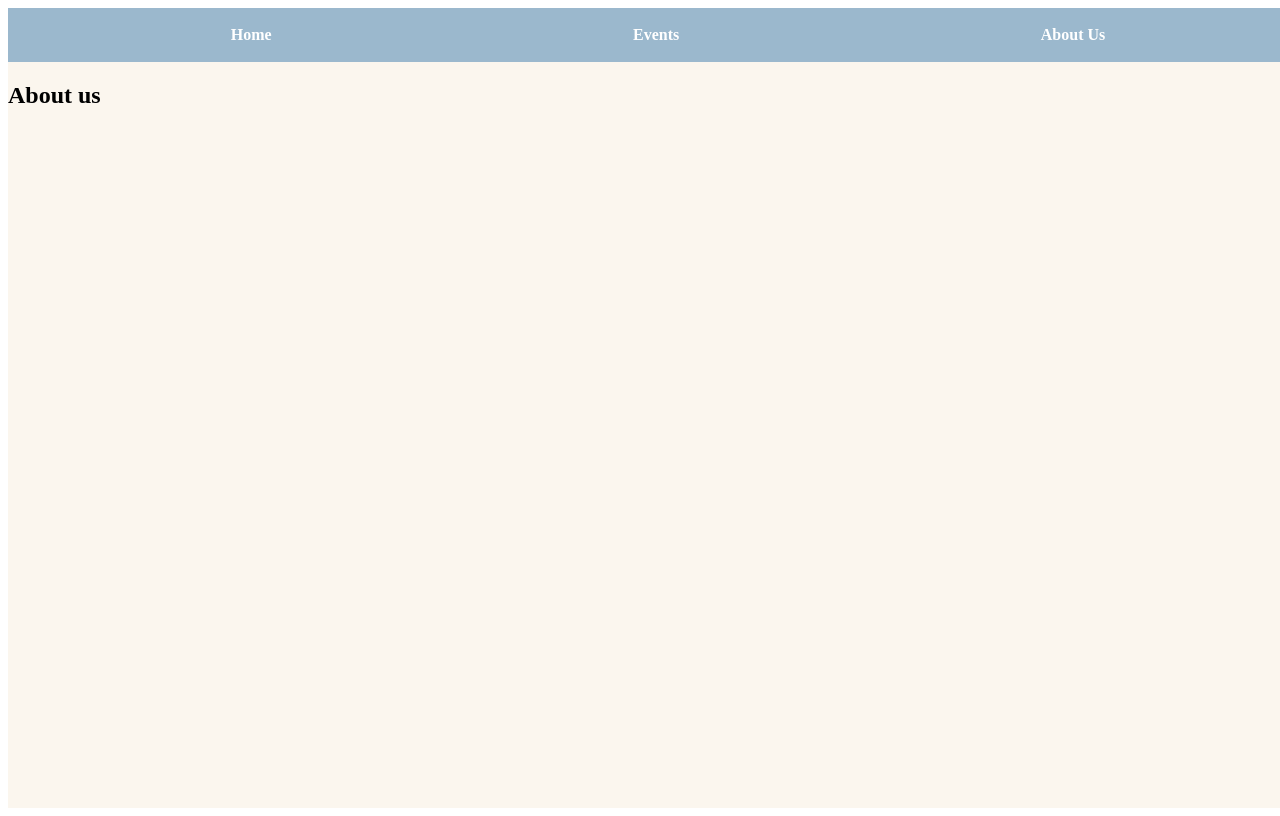
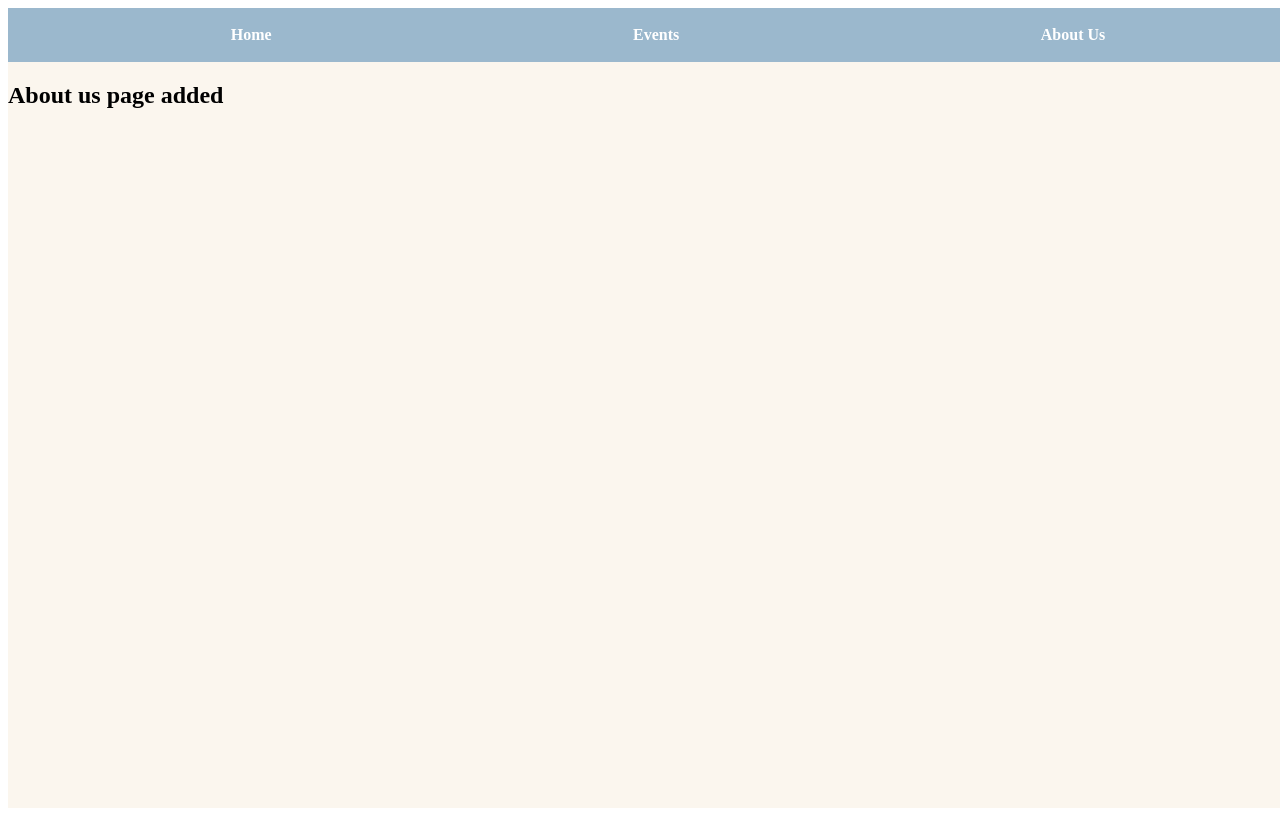
Before and after one commit to sidiBtr/CSCI480-project, a React (Vite) app in the folder frontend/: page /aboutUs in a window 1280 px wide. Built offline with nearby package versions, Linux system fonts and the light colour scheme.

Commit message:
edited one page

```diff
--- a/frontend/src/pages/AboutUs.jsx
+++ b/frontend/src/pages/AboutUs.jsx
@@ -4,7 +4,7 @@ import './aboutusPage.css'
 export default function AboutUs() {
   return (
     <div>
-      <h2>About us</h2>
+      <h2>About us page added</h2>
     </div>
   )
 }
```
